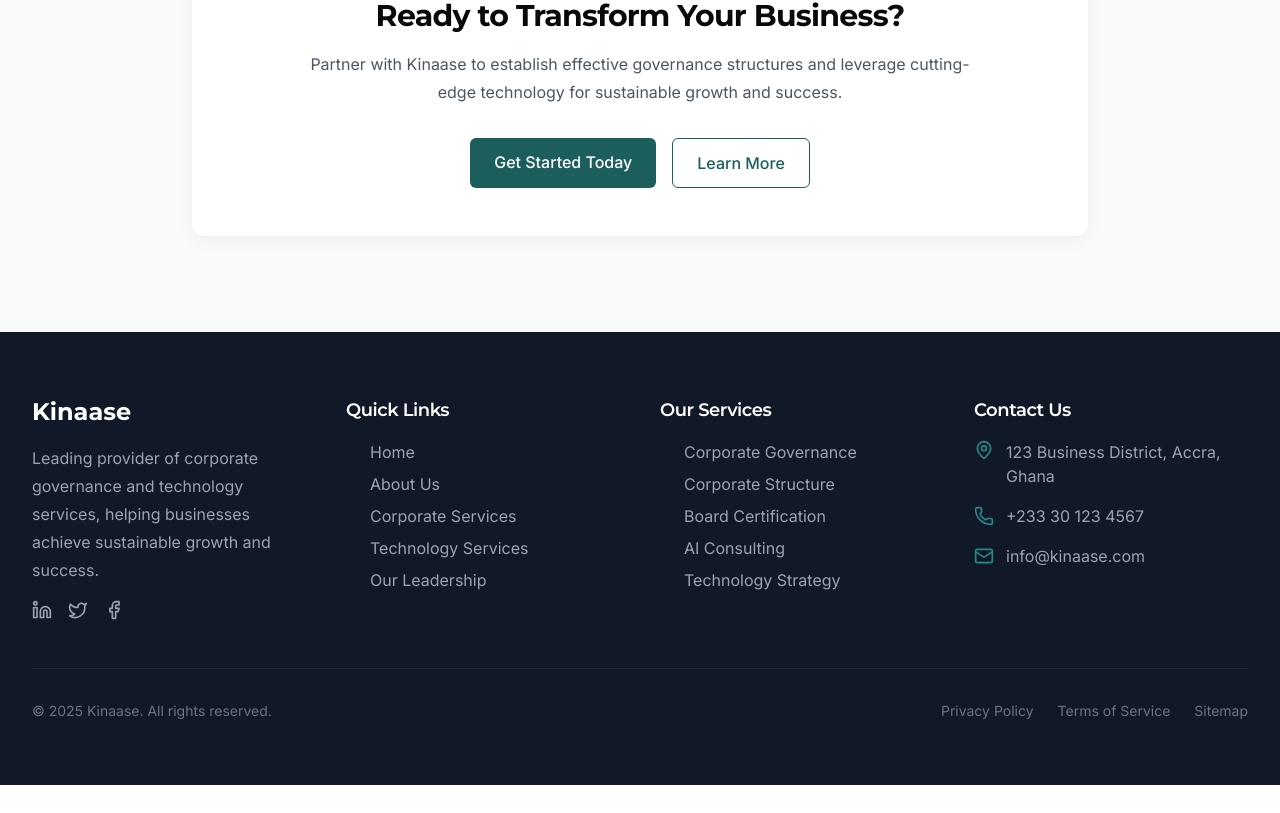
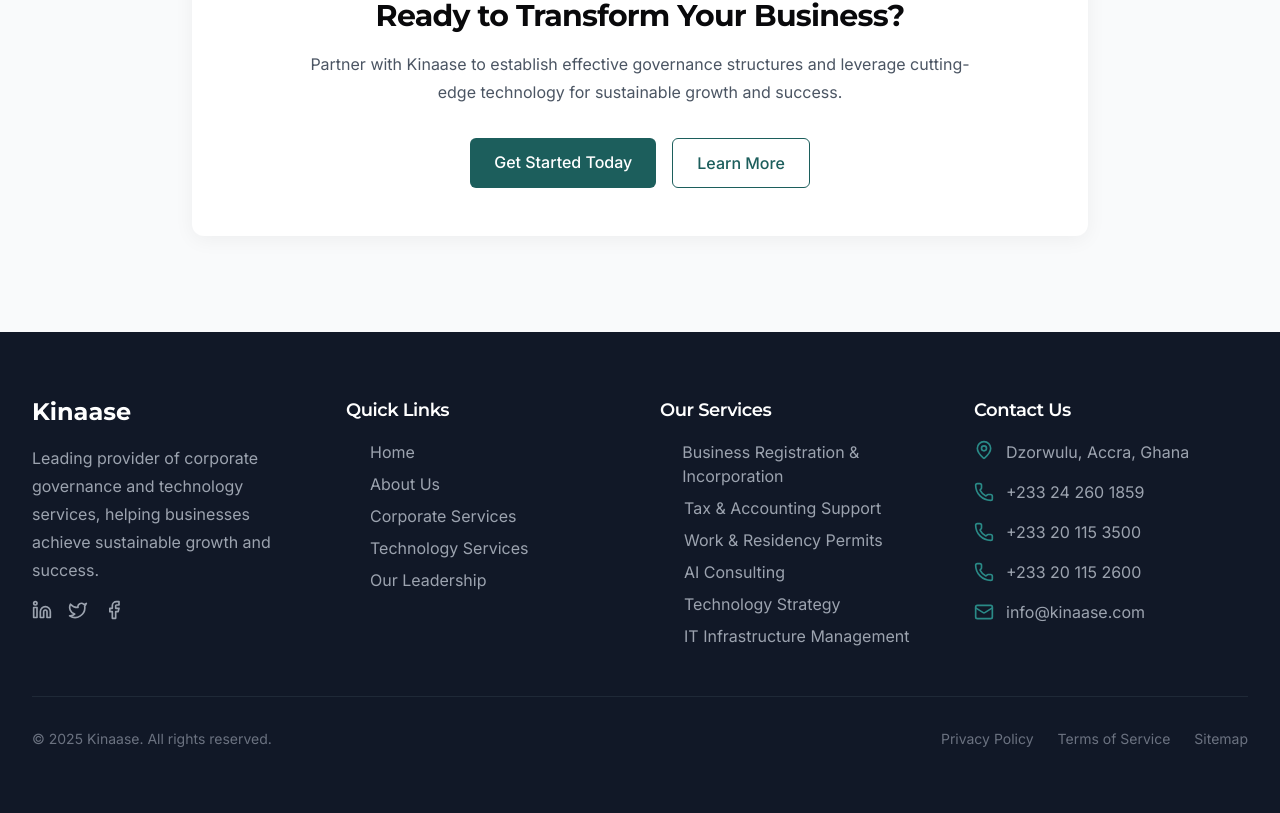
Before and after one commit to ahmedfaaid/kinaase-website, a Next.js app in the folder apps/web/: page / in a window 1280 px wide. Shown: the part 3098-3911 px from the top of the page. Before the commit the page ends 3883 px from the top, so only its background shows below. Built offline with nearby package versions, Linux system fonts and the light colour scheme.

Commit message:
services and contact section in footer

```diff
--- a/apps/web/components/footer.tsx
+++ b/apps/web/components/footer.tsx
@@ -122,43 +122,43 @@
             <ul className='space-y-2'>
               <li>
                 <Link
-                  href='/corporate-services'
+                  href='/corporate-services#business-registration-incorporation'
                   className='text-gray-400 hover:text-white transition-colors flex items-center group'
                 >
                   <ArrowRight
                     size={16}
                     className='mr-2 opacity-0 group-hover:opacity-100 transition-opacity'
                   />
-                  Corporate Governance
+                  Business Registration & Incorporation
                 </Link>
               </li>
               <li>
                 <Link
-                  href='/corporate-services'
+                  href='/corporate-services#tax-accounting-support'
                   className='text-gray-400 hover:text-white transition-colors flex items-center group'
                 >
                   <ArrowRight
                     size={16}
                     className='mr-2 opacity-0 group-hover:opacity-100 transition-opacity'
                   />
-                  Corporate Structure
+                  Tax & Accounting Support
                 </Link>
               </li>
               <li>
                 <Link
-                  href='/corporate-services'
+                  href='/corporate-services#work-residency-permits'
                   className='text-gray-400 hover:text-white transition-colors flex items-center group'
                 >
                   <ArrowRight
                     size={16}
                     className='mr-2 opacity-0 group-hover:opacity-100 transition-opacity'
                   />
-                  Board Certification
+                  Work & Residency Permits
                 </Link>
               </li>
               <li>
                 <Link
-                  href='/technology-services'
+                  href='/technology-services#ai-consulting'
                   className='text-gray-400 hover:text-white transition-colors flex items-center group'
                 >
                   <ArrowRight
@@ -170,7 +170,7 @@
               </li>
               <li>
                 <Link
-                  href='/technology-services'
+                  href='/technology-services#technology-strategy'
                   className='text-gray-400 hover:text-white transition-colors flex items-center group'
                 >
                   <ArrowRight
@@ -178,6 +178,18 @@
                     className='mr-2 opacity-0 group-hover:opacity-100 transition-opacity'
                   />
                   Technology Strategy
+                </Link>
+              </li>
+              <li>
+                <Link
+                  href='/technology-services#it-infrastructure'
+                  className='text-gray-400 hover:text-white transition-colors flex items-center group'
+                >
+                  <ArrowRight
+                    size={16}
+                    className='mr-2 opacity-0 group-hover:opacity-100 transition-opacity'
+                  />
+                  IT Infrastructure Management
                 </Link>
               </li>
             </ul>
@@ -192,13 +204,19 @@
                   className='mr-3 shrink-0 text-primary-light'
                   size={20}
                 />
-                <span className='text-gray-400'>
-                  123 Business District, Accra, Ghana
-                </span>
+                <span className='text-gray-400'>Dzorwulu, Accra, Ghana</span>
               </li>
               <li className='flex items-center'>
                 <Phone className='mr-3 shrink-0 text-primary-light' size={20} />
-                <span className='text-gray-400'>+233 30 123 4567</span>
+                <span className='text-gray-400'>+233 24 260 1859</span>
+              </li>
+              <li className='flex items-center'>
+                <Phone className='mr-3 shrink-0 text-primary-light' size={20} />
+                <span className='text-gray-400'>+233 20 115 3500</span>
+              </li>
+              <li className='flex items-center'>
+                <Phone className='mr-3 shrink-0 text-primary-light' size={20} />
+                <span className='text-gray-400'>+233 20 115 2600</span>
               </li>
               <li className='flex items-center'>
                 <Mail className='mr-3 shrink-0 text-primary-light' size={20} />
```
